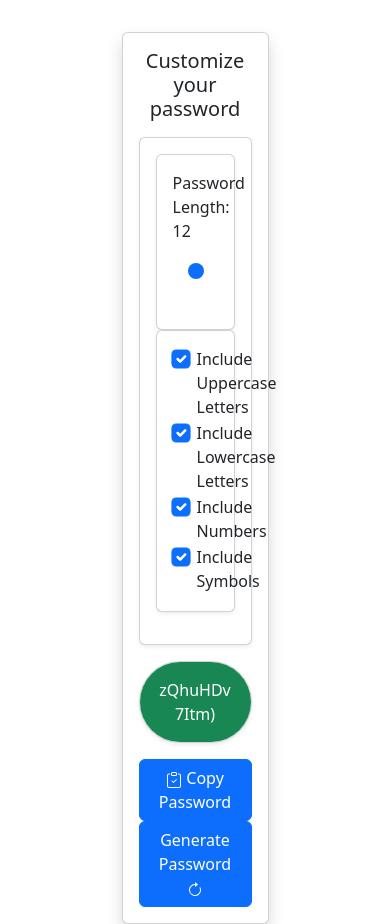
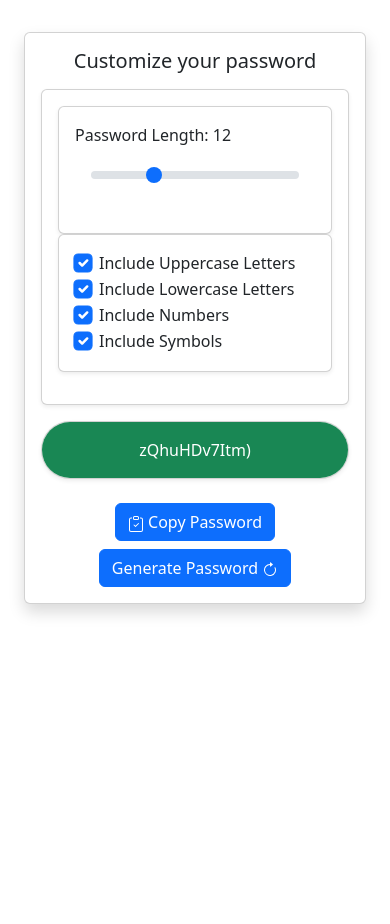
Before and after one commit to borosuk/PasswordGenerator, a PHP site: page / in a window 390 px wide. After the commit the page ends 615 px from the top, so only its background shows below. Run offline with PHP 8.4, Linux system fonts and the light colour scheme.

Commit message:
make the page more responsive for mobile too.

```diff
--- a/index.php
+++ b/index.php
@@ -22,14 +22,14 @@
     </style>
 </head>
 <body>
-    <div class="container col-6 pt-3">
+    <div class="container col pt-3">
         <div class="container mt-3">
             <div class="card shadow">
                 <div class="card-body">
                     <div class="row">
                         <h5 class="text-center mb-3">Customize your password</h5>
                     </div>
-                    <form action="" method="post">
+                    <form id="password-form" action="" method="post">
                         <div class="row">
                             <div class="col">
                                 <div class="card shadow-sm">
@@ -42,7 +42,7 @@
                                                             <div class="col">
                                                                 <div class="form-group mb-3">
                                                                     <label class="form-label" for="length">Password Length: <span id="lengthValue"><?php echo isset($_POST['length']) ? $_POST['length'] : '12'; ?></span></label>
-                                                                    <input class="form-range h-75 p-3" type="range" id="length" name="length" min="4" max="32" value="<?php echo isset($_POST['length']) ? $_POST['length'] : '12'; ?>" oninput="document.getElementById('lengthValue').textContent = this.value;">
+                                                                    <input class="form-range h-75 p-3" type="range" id="length" name="length" min="4" max="32" value="<?php echo isset($_POST['length']) ? $_POST['length'] : '12'; ?>" oninput="updateLengthValue(this.value)">
                                                                 </div>
                                                             </div>
                                                         </div>
@@ -87,7 +87,7 @@
                             <div class="col-md-8">
                                 <div class="card shadow-sm rounded-pill">
                                     <div class="card-body bg-success text-white rounded-pill">
-                                        <div class="text-center">
+                                        <div class="text-center" id="newPassword">
                                             <?php
                                                 $password = getPassword();
                                                 echo $password
@@ -100,7 +100,7 @@
                         </div>
                         <div class="row mt-3">
                             <div class="text-center">
-                                <button class="btn btn-primary me-md-2" type="button" name="copy" onclick="copyToClipboard('<?php echo $password ?>')">
+                                <button class="btn btn-primary me-md-2 mt-2" type="button" name="copy" onclick="copyToClipboard('<?php echo $password ?>')">
                                     <svg xmlns="http://www.w3.org/2000/svg" width="16" height="16" fill="currentColor" class="bi bi-clipboard-check" viewBox="0 0 16 16">
                                         <path fill-rule="evenodd" d="M10.854 7.146a.5.5 0 0 1 0 .708l-3 3a.5.5 0 0 1-.708 0l-1.5-1.5a.5.5 0 1 1 .708-.708L7.5 9.793l2.646-2.647a.5.5 0 0 1 .708 0"/>
                                         <path d="M4 1.5H3a2 2 0 0 0-2 2V14a2 2 0 0 0 2 2h10a2 2 0 0 0 2-2V3.5a2 2 0 0 0-2-2h-1v1h1a1 1 0 0 1 1 1V14a1 1 0 0 1-1 1H3a1 1 0 0 1-1-1V3.5a1 1 0 0 1 1-1h1z"/>
@@ -108,7 +108,7 @@
                                     </svg>
                                     Copy Password
                                 </button>
-                                <button class="btn btn-primary ms-md-2" type="submit" name="generate">
+                                <button class="btn btn-primary ms-md-2 mt-2" type="submit" name="generate">
                                     Generate Password
                                     <svg xmlns="http://www.w3.org/2000/svg" width="16" height="16" fill="currentColor" class="bi bi-arrow-clockwise" viewBox="0 0 16 16">
                                         <path fill-rule="evenodd" d="M8 3a5 5 0 1 0 4.546 2.914.5.5 0 0 1 .908-.417A6 6 0 1 1 8 2z"/>
@@ -183,6 +183,10 @@
     ?>
 
     <script>
+        function updateLengthValue(value) {
+            document.getElementById('lengthValue').textContent = value;
+        }
+
         async function copyToClipboard(password) {
            	try {
         		await navigator.clipboard.writeText(password);
```
